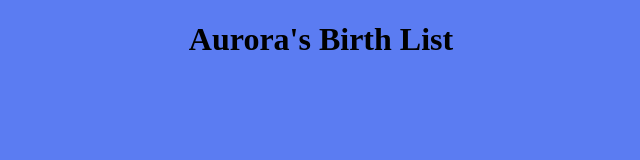
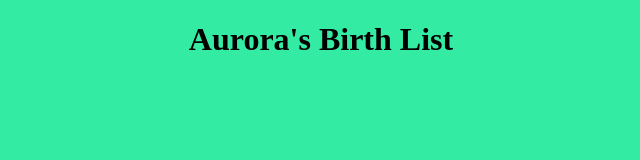
Before and after one commit to MaxGae/MaxGae.github.io, a plain HTML site: page index.html in a window 1280 px wide. Shown: the whole page, without its empty margins (319-959 px from the left). Drawn offline with Linux system fonts and the light colour scheme.

Commit message:
Update styles.css

```diff
--- a/Styles/styles.css
+++ b/Styles/styles.css
@@ -1,4 +1,4 @@
 body {
     text-align: center;
-    background-color: #0034eba4;
+    background-color: #34eba4;
   }
```
